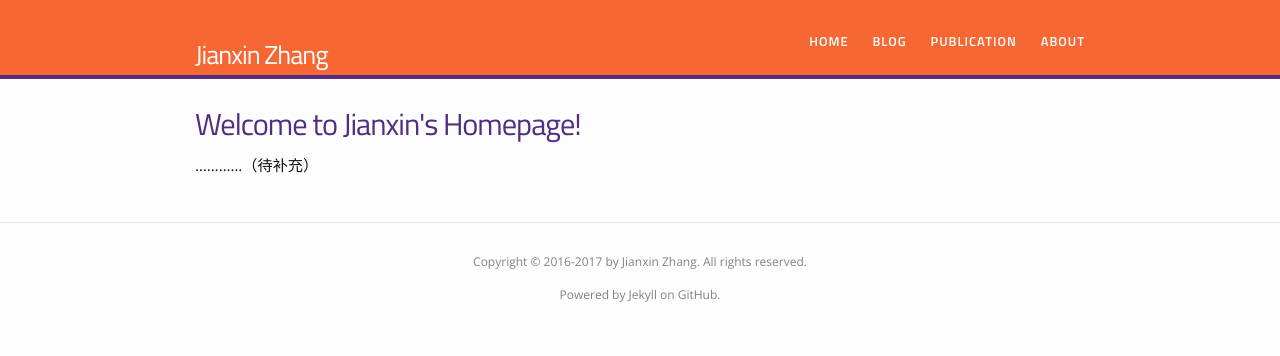
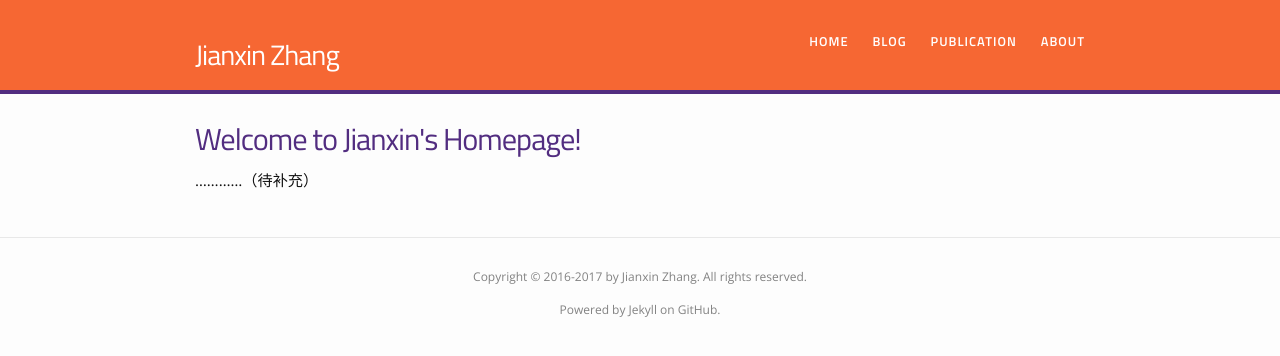
Before and after one commit to 0ZJX0/0ZJX0.github.io, a Jekyll site: the page built from index.html, in a window 1280 px wide. Shown: the top 356 px of the page. Built offline with Jekyll 4.4.1, drawn with Linux system fonts in a browser that asks for light colours.

Commit message:
Update _header.scss

```diff
--- a/_sass/_header.scss
+++ b/_sass/_header.scss
@@ -12,11 +12,11 @@
 }
 
 .site-title {
-    font-size: 26px;
+    font-size: 28px;
     margin-top: 15px;
     line-height: 40px;
     letter-spacing: -1px;
-    margin-bottom: 0;
+    margin-bottom: 15px;
     float: left;
     font-weight: 500;
 		font-family: 'Titillium Web', sans-serif;
```
